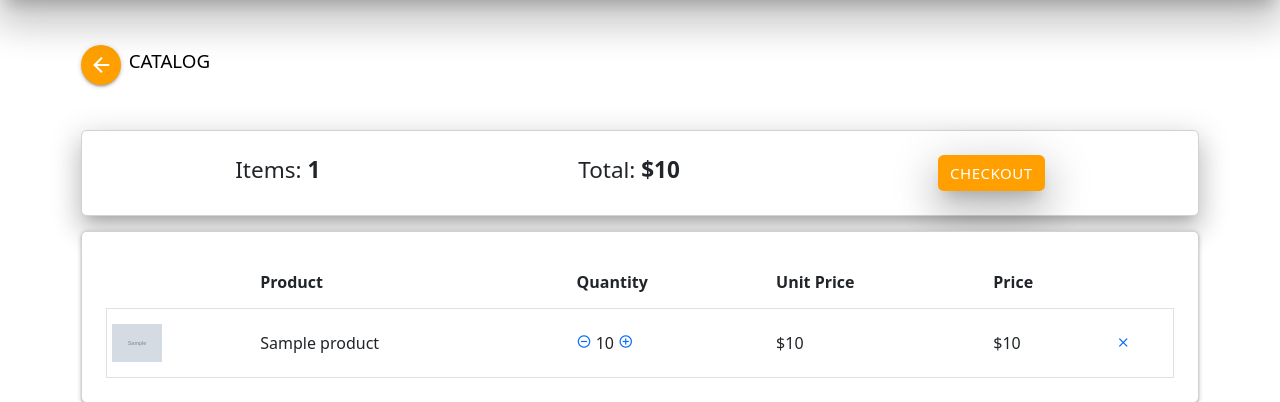
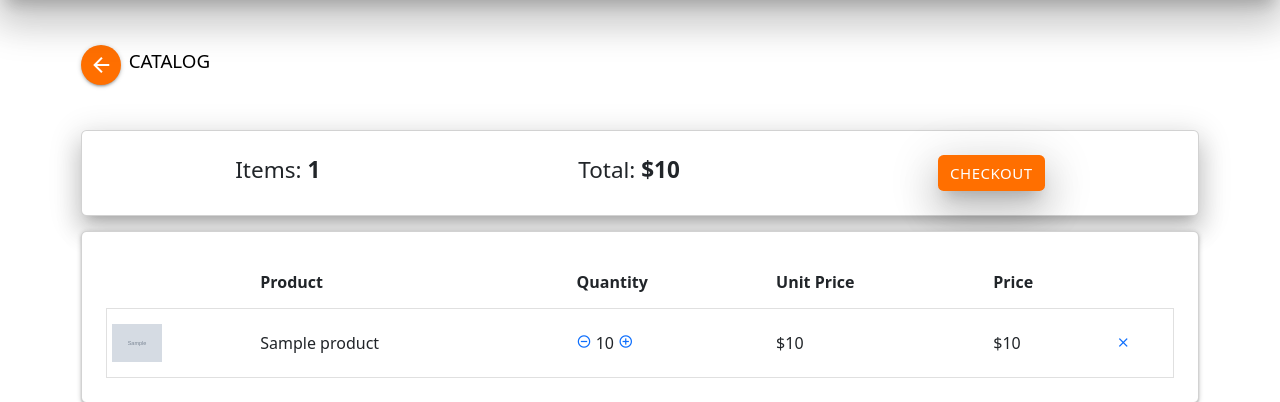
Before and after one commit to smackeem/COVUR, a Django app: template main_app/templates/cart.html in a window 1280 px wide. Shown: the part 64-466 px from the top of the page. Run offline with Django 5.2, Linux system fonts and the light colour scheme; the template is opened without the code that fills it: most values are stand-ins (such as "Sample title", 1, 10 or a date in 2020); grey boxes marked "Sample" are stand-in pictures; some libraries are stand-ins or nearby versions.

Commit message:
Change button colors.

```diff
--- a/main_app/templates/cart.html
+++ b/main_app/templates/cart.html
@@ -2,7 +2,7 @@
 {% block content %}
 <div class="container">
 <div class="mt-5 d-flex align-items-center black-text gap-2">
-    <a href="{% url 'catalog' %}" class="no_underline btn-floating pulse amber darken-2 "><i class="medium material-icons">arrow_back</i></a> <span class="h5">CATALOG</span>
+    <a href="{% url 'catalog' %}" class="no_underline btn-floating pulse amber darken-4 "><i class="medium material-icons">arrow_back</i></a> <span class="h5">CATALOG</span>
 </div>
 <div class="card mt-5 z-depth-4">
     <div class="card-content d-flex justify-content-around align-items-center">
@@ -11,9 +11,9 @@
             <span class="h4">Total: <strong id="cart_total">${% if cart.total %}{{cart.total}}{% else %}0 {% endif %}</strong></span>
 
             {% if cart.num_of_items %}
-            <button type="button" data-toggle="modal" data-target="#myModal" class="btn amber darken-2 white-text z-depth-5">Checkout</button>
+            <button type="button" data-toggle="modal" data-target="#myModal" class="btn amber darken-4 white-text z-depth-5">Checkout</button>
             {% else %}
-            <a class="btn-floating pulse no_underline amber darken-2 pulse z-depth-5" href="/"><i class="material-icons">add</i></a>
+            <a class="btn-floating pulse no_underline amber darken-4 pulse z-depth-5" href="/"><i class="material-icons">add</i></a>
             {% endif %}
 
     </div>
--- a/main_app/templates/login.html
+++ b/main_app/templates/login.html
@@ -7,7 +7,7 @@
 <div class="my-5 container card z-depth-3">
   <div class="row m-4 ">
 
-      <div class="col-md-3 d-flex amber-text text-darken-2 justify-content-center flex-column align-items-center">
+      <div class="col-md-3 d-flex amber-text text-darken-4 justify-content-center flex-column align-items-center">
         <h1 class="">Login</h1>
         <i class="large material-icons">person</i>
       </div>
@@ -19,7 +19,7 @@
         </form>
 
         <p class="">
-          Don't have an account? <a class="no_underline amber-text text-darken-2" href="{% url 'signup' %}">Create an Account!</a>
+          Don't have an account? <a class="no_underline amber-text text-darken-4" href="{% url 'signup' %}">Create an Account!</a>
         </p>
 
       </div>
--- a/main_app/templates/main_app/product_form.html
+++ b/main_app/templates/main_app/product_form.html
@@ -5,7 +5,7 @@
     <div class="my-5 container card z-depth-4">
       <div class="row m-4 ">
 
-          <div class="col-md-3 d-flex amber-text text-darken-2 justify-content-center flex-column align-items-center">
+          <div class="col-md-3 d-flex amber-text text-darken-4 justify-content-center flex-column align-items-center">
             {% if object %}
             <h1>EDIT <span class="blue-grey-text">{{object.name}}</span></h1>
           {% else %}
--- a/main_app/templates/products/index.html
+++ b/main_app/templates/products/index.html
@@ -19,7 +19,7 @@
                         <p class="card-text h5">${{product.price}} USD</p>
                     </div>
                     <div class="card-footer d-flex justify-content-around">
-                        <a href="{% url 'add' product_id=product.id action='add-to' %}" data-product="{{product.id}}" data-action="add" id="updateItem" class="btn z-depth-3 white-text amber darken-2">ADD TO CART</a>
+                        <a href="{% url 'add' product_id=product.id action='add-to' %}" data-product="{{product.id}}" data-action="add" id="updateItem" class="btn z-depth-3 white-text amber darken-4">ADD TO CART</a>
                         <a href="{% url 'product_detail' product.id %}" class="btn z-depth-3 btn-secondary">VIEW</a>
                     </div>
                 </div>
--- a/main_app/templates/signup.html
+++ b/main_app/templates/signup.html
@@ -4,7 +4,7 @@
 <div class="my-5 container card z-depth-4">
   <div class="row m-4 ">
 
-      <div class="col-md-3 d-flex amber-text text-darken-2 justify-content-center flex-column align-items-center">
+      <div class="col-md-3 d-flex amber-text text-darken-4 justify-content-center flex-column align-items-center">
         <h2 class="">Sign up</h2>
           <i class="large material-icons">person_add</i>
       </div>
```
